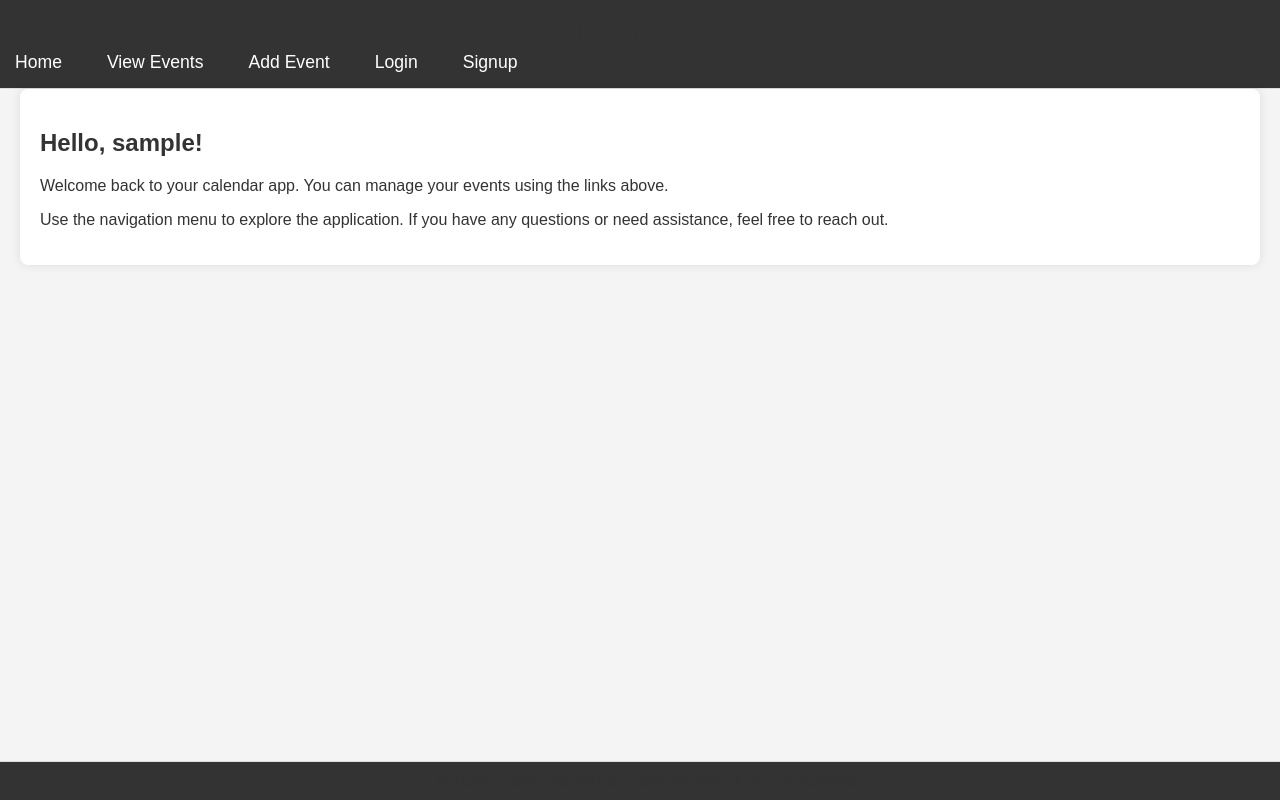
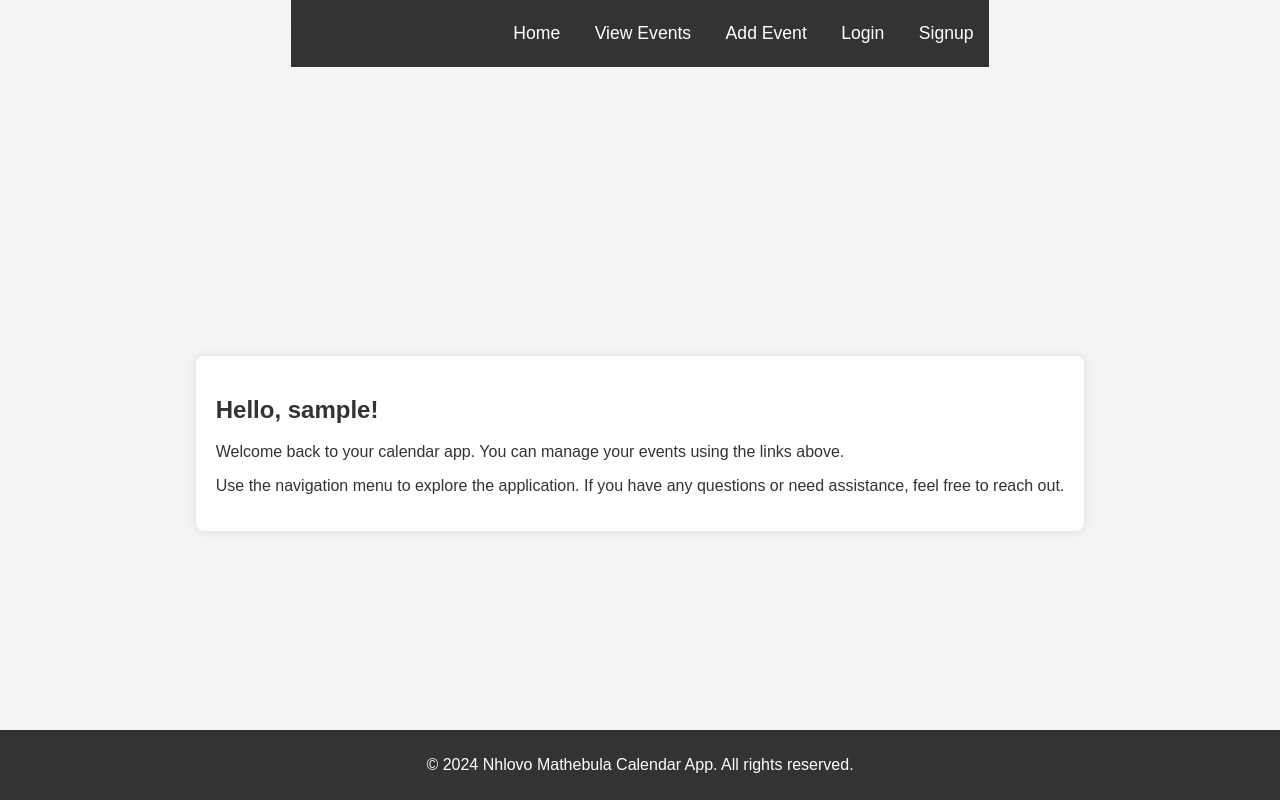
Before and after one commit to Nhlobo/Calendar-app, a Flask app: template templates/index.html in a window 1280 px wide. Run offline with Flask 3, Linux system fonts and the light colour scheme; the template is opened without the code that fills it: most values are stand-ins (such as "Sample title", 1, 10 or a date in 2020).

Commit message:
Update styles.css

```diff
--- a/static/css/styles.css
+++ b/static/css/styles.css
@@ -4,75 +4,51 @@ body {
     background-color: #f0f4f8;
     margin: 0;
     padding: 0;
+    display: flex;
+    flex-direction: column;
+    align-items: center;
+    justify-content: center;
+    height: 100vh;
+}
+
+/* Container */
+.container {
+    max-width: 1200px;
+    margin: 0 auto;
+    padding: 20px;
 }
 
 /* Header */
 header {
-    background-color: #fff;
-    border-bottom: 1px solid #ddd;
-    padding: 20px 0;
+    display: flex;
+    justify-content: space-between;
+    align-items: center;
+    margin-bottom: 20px;
 }
 
 header h1 {
     font-size: 2.5rem;
     color: #333;
-    margin: 0;
 }
 
-nav ul {
-    list-style: none;
-    padding: 0;
-    margin: 0;
-    display: flex;
-    gap: 15px;
+button, a.btn {
+    background-color: #007bff;
+    color: #fff;
+    border: none;
+    padding: 10px 20px;
+    cursor: pointer;
+    border-radius: 5px;
 }
 
-nav ul li {
-    display: inline;
-}
-
-nav a.btn {
-    background-color: #007bff;
-    color: #fff;
-    padding: 10px 20px;
-    border-radius: 5px;
-    text-decoration: none;
-    display: inline-block;
-}
-
-nav a.btn:hover {
+button:hover, a.btn:hover {
     background-color: #0056b3;
 }
 
-/* Main */
-main {
-    padding: 20px 0;
-}
-
-.container {
-    max-width: 1200px;
-    margin: 0 auto;
-    padding: 0 20px;
-}
-
+/* Calendar */
 .calendar {
-    background-color: #fff;
-    padding: 30px;
-    border-radius: 10px;
-    box-shadow: 0 4px 8px rgba(0, 0, 0, 0.1);
-    text-align: center;
-}
-
-.calendar h2 {
-    font-size: 2rem;
-    color: #333;
-    margin-bottom: 10px;
-}
-
-.calendar p {
-    font-size: 1.1rem;
-    color: #666;
-    margin-bottom: 20px;
+    display: flex;
+    flex-direction: column;
+    align-items: center;
 }
 
 #calendar-header {
@@ -86,23 +62,29 @@ main {
     display: grid;
     grid-template-columns: repeat(7, 1fr);
     gap: 10px;
+    background-color: #fff;
+    padding: 20px;
+    border-radius: 10px;
+    box-shadow: 0 4px 8px rgba(0, 0, 0, 0.1);
 }
 
+/* Event Form */
 #calendar-events {
     margin-top: 20px;
 }
 
-/* Footer */
-footer {
-    background-color: #fff;
-    border-top: 1px solid #ddd;
-    padding: 20px 0;
-    text-align: center;
+#event-form {
+    display: flex;
+    flex-direction: column;
+    gap: 10px;
 }
 
-footer p {
-    margin: 0;
-    color: #333;
+#events-list li {
+    list-style: none;
+    margin-bottom: 15px;
+    padding: 10px;
+    background-color: #e9f5fc;
+    border-radius: 5px;
 }
 
 /* Login & Signup Pages */
@@ -113,8 +95,10 @@ footer p {
     padding: 30px;
     border-radius: 10px;
     box-shadow: 0 4px 8px rgba(0, 0, 0, 0.1);
-    margin: 0 auto;
-    text-align: center;
+    display: flex;
+    flex-direction: column;
+    align-items: center;
+    justify-content: center;
 }
 
 form {
@@ -146,6 +130,14 @@ form button:hover {
 
 /* Media Queries */
 @media (max-width: 768px) {
+    .calendar {
+        width: 100%;
+    }
+
+    #calendar-header {
+        flex-direction: column;
+    }
+
     #calendar-days {
         grid-template-columns: repeat(2, 1fr);
     }
```
